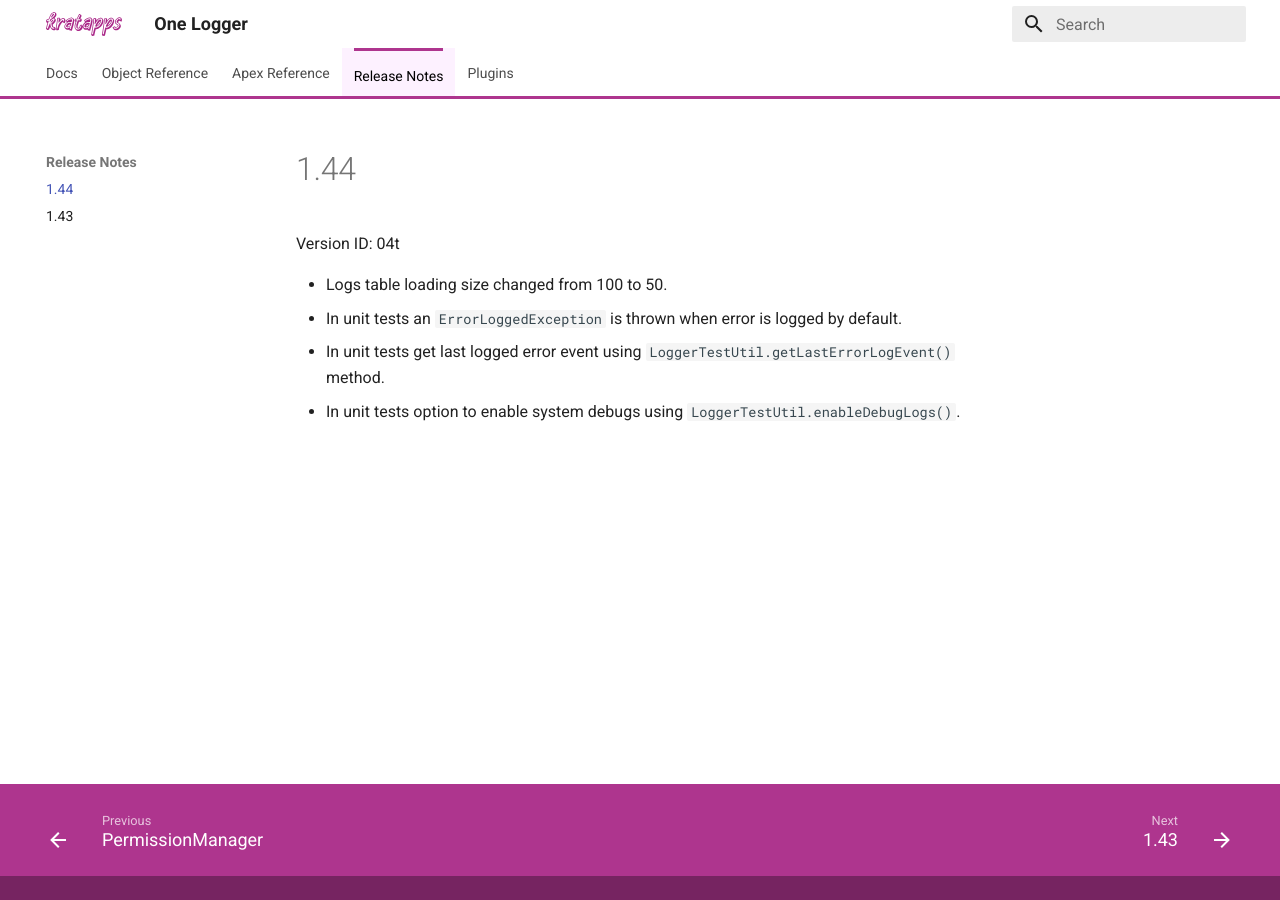
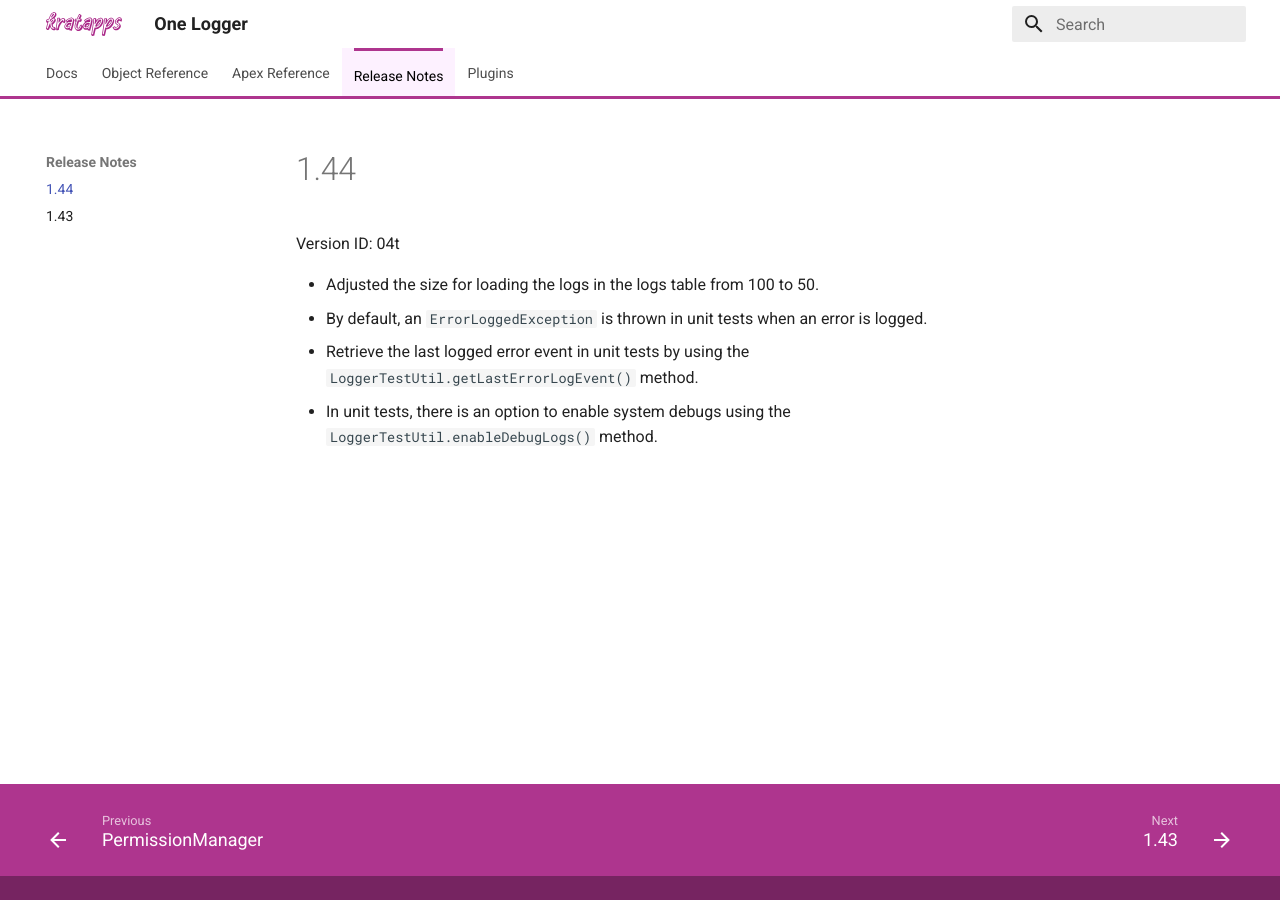
Before and after one commit to kratapps/one-logger-kratapps-com, an MkDocs documentation site: the page built from docs/release-notes/1.44.md, in a window 1280 px wide. Built offline with MkDocs 1.6.1 and Material for MkDocs 9.7.7, drawn with Linux system fonts in a browser that asks for light colours.

Commit message:
Rewrite docs.

```diff
--- a/docs/release-notes/1.44.md
+++ b/docs/release-notes/1.44.md
@@ -2,7 +2,7 @@
 
 Version ID: 04t
 
-- Logs table loading size changed from 100 to 50.
-- In unit tests an `ErrorLoggedException` is thrown when error is logged by default.
-- In unit tests get last logged error event using `LoggerTestUtil.getLastErrorLogEvent()` method.
-- In unit tests option to enable system debugs using `LoggerTestUtil.enableDebugLogs()`.
+- Adjusted the size for loading the logs in the logs table from 100 to 50.
+- By default, an `ErrorLoggedException` is thrown in unit tests when an error is logged.
+- Retrieve the last logged error event in unit tests by using the `LoggerTestUtil.getLastErrorLogEvent()` method.
+- In unit tests, there is an option to enable system debugs using the `LoggerTestUtil.enableDebugLogs()` method.
```
Also changed, not shown: docs/release-notes/1.43.md (+2 -2 lines).
